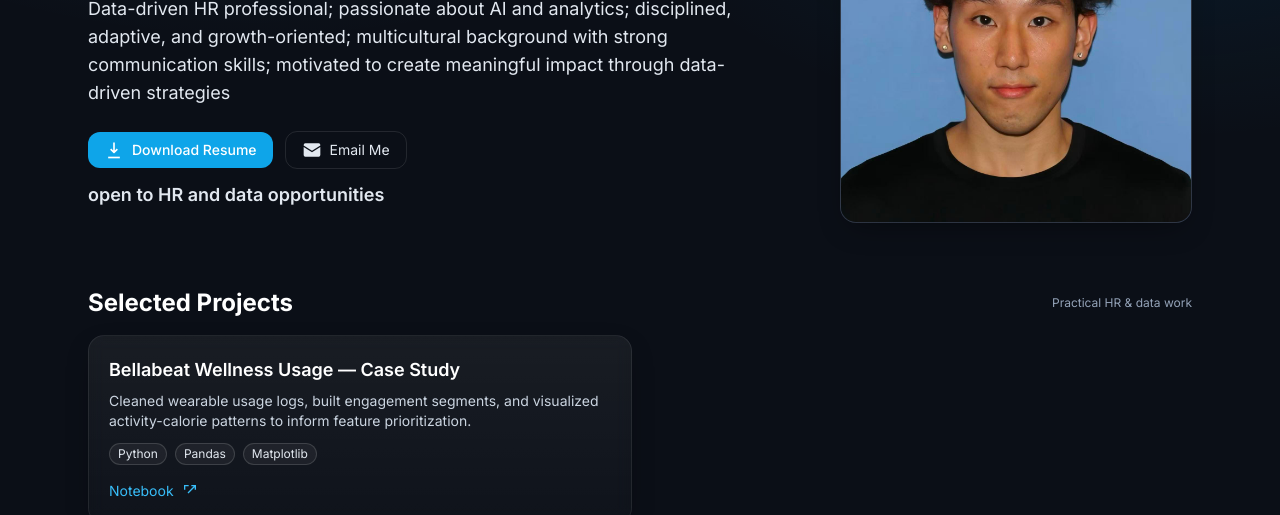
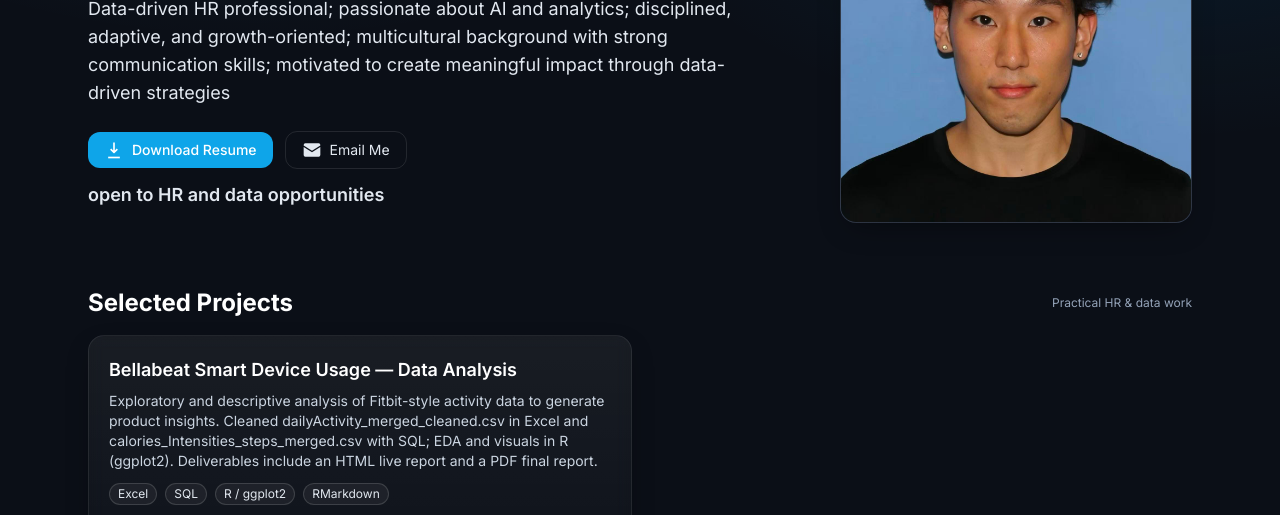
Before and after one commit to ZackFan101/Portfolio, a plain HTML site: page index.html in a window 1280 px wide. Shown: the part 240-755 px from the top of the page. Drawn offline with nearby package versions, Linux system fonts and the light colour scheme.

Commit message:
Update index.html

```diff
--- a/index.html
+++ b/index.html
@@ -191,7 +191,7 @@
       github: 'https://github.com/your-username',
       phone: 'tel:+8618519220783',
       wechatQR: 'assets/wechat_qr.jpg',
-      projects: { bellabeat: '#' }
+      projects: { bellabeat: 'https://github.com/ZackFan101/bellabeat_data_analysis' }
     };
 
     // Wire links
@@ -217,7 +217,7 @@
         },
         projects: {
           title:'Selected Projects', caption:'Practical HR & data work',
-          items:[{ title:'Bellabeat Wellness Usage — Case Study', desc:'Cleaned wearable usage logs, built engagement segments, and visualized activity-calorie patterns to inform feature prioritization.', badges:['Python','Pandas','Matplotlib'], link:LINKS.projects.bellabeat, linkLabel:'Notebook' }]
+          items:[{ title:'Bellabeat Smart Device Usage — Data Analysis', desc:'Exploratory and descriptive analysis of Fitbit-style activity data to generate product insights. Cleaned dailyActivity_merged_cleaned.csv in Excel and calories_Intensities_steps_merged.csv with SQL; EDA and visuals in R (ggplot2). Deliverables include an HTML live report and a PDF final report.', badges:['Excel','SQL','R / ggplot2','RMarkdown'], link:LINKS.projects.bellabeat, linkLabel:'Live Analysis' }]
         },
         skills: {
           title:'Skills',
@@ -301,7 +301,7 @@
         },
         projects: {
           title:'代表项目', caption:'面向业务的 HR × Data 实战',
-          items:[{ title:'Bellabeat 可穿戴使用分析', desc:'清洗使用日志，构建参与度分层；可视化活动‑热量模式，为功能优先级提供依据。', badges:['Python','Pandas','Matplotlib'], link:LINKS.projects.bellabeat, linkLabel:'Notebook' }]
+          items:[{ title:'Bellabeat 可穿戴使用分析', desc:'基于可穿戴设备活动数据的探索性与描述性分析，产出产品与营销洞察。使用 Excel 清洗 dailyActivity_merged_cleaned.csv、用 SQL 清洗 calories_Intensities_steps_merged.csv；在 R（ggplot2）中完成 EDA 与可视化。交付物包含在线 HTML 报告与 PDF 最终报告。', badges:['Excel','SQL','R / ggplot2','RMarkdown'], link:LINKS.projects.bellabeat, linkLabel:'查看在线报告' }]
         },
         skills: {
           title:'技能',
```
